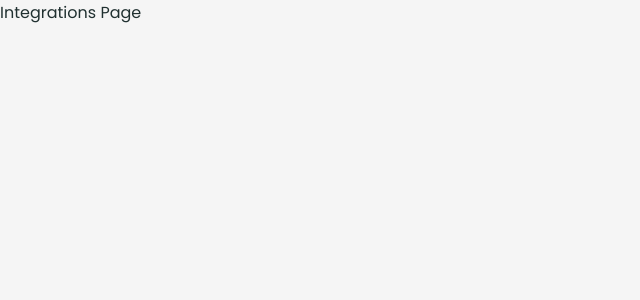
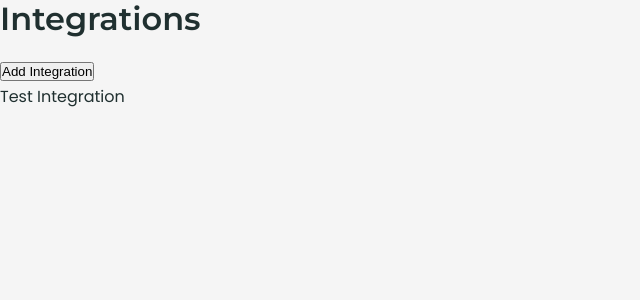
Before and after one commit to Saleh-Ghalayini/Apexo, a React (Vite) app in the folder client/: page /integrations in a window 1280 px wide. Shown: the top 300 px of the page, without its empty margins (0-640 px from the left). Built offline with nearby package versions, Linux system fonts and the light colour scheme; no server answers; sample sign-in values are in the browser's storage.

Commit message:
feat(Integrations): added error state and basic error handling.

```diff
--- a/client/src/pages/Integrations/index.tsx
+++ b/client/src/pages/Integrations/index.tsx
@@ -3,12 +3,13 @@ import React, { useState, useEffect } from 'react';
 const IntegrationsPage: React.FC = () => {
   const [loading, setLoading] = useState(true);
   const [error, setError] = useState<string | null>(null);
+  const [accounts, setAccounts] = useState<any[]>([]);
+  const [isModalOpen, setIsModalOpen] = useState(false);
 
   useEffect(() => {
-    // Simulate loading
     setTimeout(() => {
       setLoading(false);
-      // setError('Failed to load integrations.'); // Uncomment to test error
+      setAccounts([{ id: '1', name: 'Test Integration' }]);
     }, 1000);
   }, []);
 
@@ -17,7 +18,14 @@ const IntegrationsPage: React.FC = () => {
 
   return (
     <div>
-      Integrations Page
+      <h1>Integrations</h1>
+      <button onClick={() => setIsModalOpen(true)}>Add Integration</button>
+      <ul>
+        {accounts.map(acc => (
+          <li key={acc.id}>{acc.name}</li>
+        ))}
+      </ul>
+      {isModalOpen && <div>Modal Placeholder</div>}
     </div>
   );
 };
```
